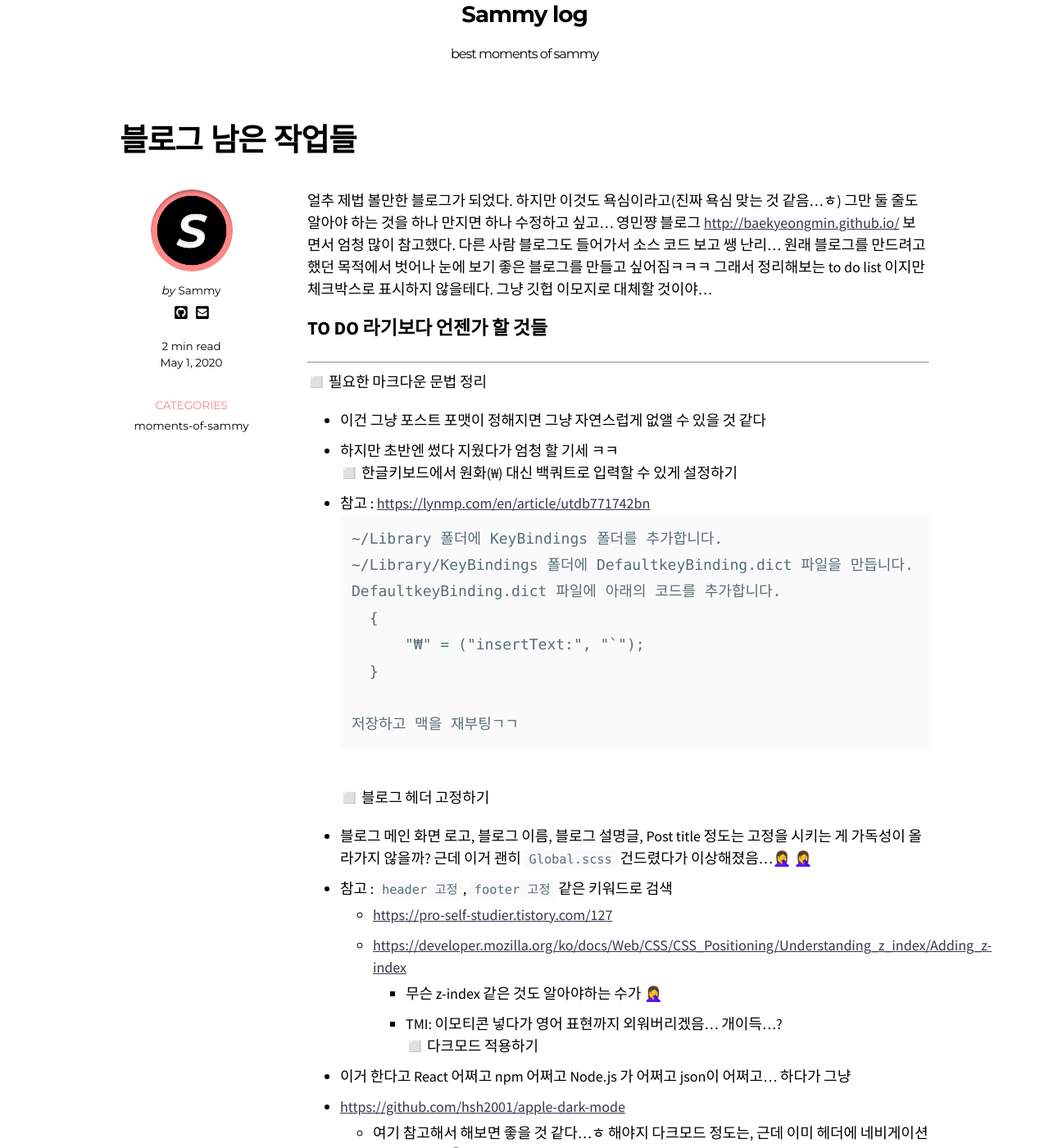
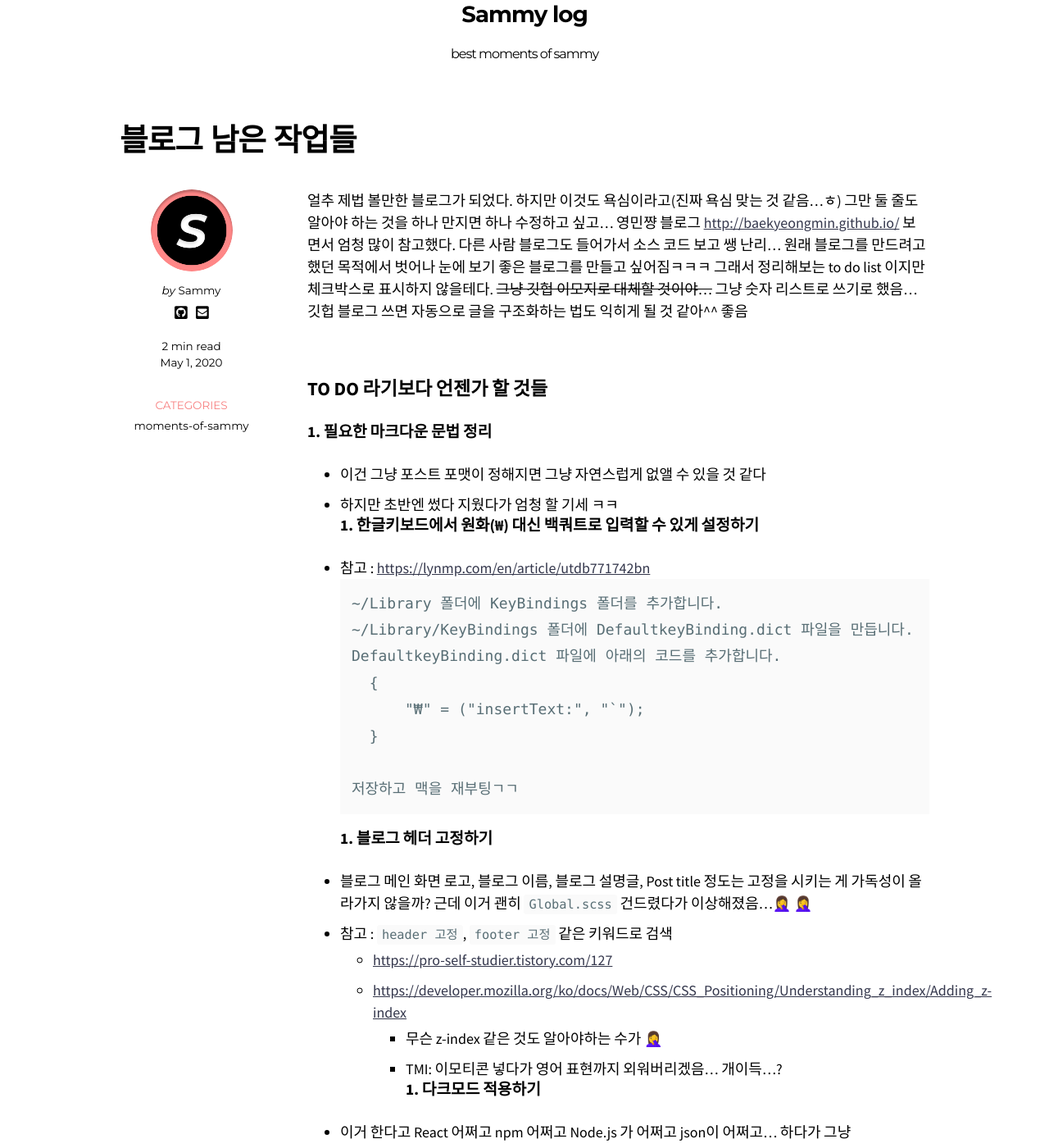
Before and after one commit to ssammykim/ssammykim.github.io, a Jekyll site: the page built from _posts/2020-05-01-to-do-list.md, in a window 1280 px wide and 1400 px high, scrolled down 259 px. Shown: the whole window at 82% size. Built offline with Jekyll 4.4.1, drawn with Linux system fonts in a browser that asks for light colours; nearby versions of some CDN libraries; emoji names are drawn with the system emoji font; some web fonts are replaced; comment, search, counter and statistics services are not loaded; some of the changed text lies outside the part shown.

Commit message:
change list

````diff
--- a/_posts/2020-05-01-to-do-list.md
+++ b/_posts/2020-05-01-to-do-list.md
@@ -10,14 +10,16 @@ comments: true
 published: true
 ---
 
-얼추 제법 볼만한 블로그가 되었다. 하지만 이것도 욕심이라고(진짜 욕심 맞는 것 같음...ㅎ) 그만 둘 줄도 알아야 하는 것을 하나 만지면 하나 수정하고 싶고... 영민쨩 블로그 <http://baekyeongmin.github.io/> 보면서 엄청 많이 참고했다. 다른 사람 블로그도 들어가서 소스 코드 보고 쌩 난리... 원래 블로그를 만드려고 했던 목적에서 벗어나 눈에 보기 좋은 블로그를 만들고 싶어짐ㅋㅋㅋ 그래서 정리해보는 to do list 이지만 체크박스로 표시하지 않을테다. 그냥 깃헙 이모지로 대체할 것이야...
+얼추 제법 볼만한 블로그가 되었다. 하지만 이것도 욕심이라고(진짜 욕심 맞는 것 같음...ㅎ) 그만 둘 줄도 알아야 하는 것을 하나 만지면 하나 수정하고 싶고... 영민쨩 블로그 <http://baekyeongmin.github.io/> 보면서 엄청 많이 참고했다. 다른 사람 블로그도 들어가서 소스 코드 보고 쌩 난리... 원래 블로그를 만드려고 했던 목적에서 벗어나 눈에 보기 좋은 블로그를 만들고 싶어짐ㅋㅋㅋ 그래서 정리해보는 to do list 이지만 체크박스로 표시하지 않을테다. ~~그냥 깃헙 이모지로 대체할 것이야...~~ 그냥 숫자 리스트로 쓰기로 했음... 깃헙 블로그 쓰면 자동으로 글을 구조화하는 법도 익히게 될 것 같아^^ 좋음
+
+<br>
 
 ### TO DO 라기보다 언젠가 할 것들
----
-:white_medium_square: 필요한 마크다운 문법 정리
+
+#### 1. 필요한 마크다운 문법 정리
 - 이건 그냥 포스트 포맷이 정해지면 그냥 자연스럽게 없앨 수 있을 것 같다
 - 하지만 초반엔 썼다 지웠다가 엄청 할 기세 ㅋㅋ
-<br>:white_medium_square: 한글키보드에서 원화(₩) 대신 백쿼트로 입력할 수 있게 설정하기
+#### 1. 한글키보드에서 원화(₩) 대신 백쿼트로 입력할 수 있게 설정하기
 - 참고 : <https://lynmp.com/en/article/utdb771742bn>
 ```
   ~/Library 폴더에 KeyBindings 폴더를 추가합니다.
@@ -29,21 +31,22 @@ published: true
 
   저장하고 맥을 재부팅ㄱㄱ
 ```
-<br>:white_medium_square: 블로그 헤더 고정하기
+#### 1. 블로그 헤더 고정하기
 - 블로그 메인 화면 로고, 블로그 이름, 블로그 설명글, Post title 정도는 고정을 시키는 게 가독성이 올라가지 않을까? 근데 이거 괜히 `Global.scss` 건드렸다가 이상해졌음...:woman_facepalming:	:woman_facepalming:
 - 참고 : `header 고정`, `footer 고정` 같은 키워드로 검색
   - <https://pro-self-studier.tistory.com/127>
   - <https://developer.mozilla.org/ko/docs/Web/CSS/CSS_Positioning/Understanding_z_index/Adding_z-index>
     - 무슨 z-index 같은 것도 알아야하는 수가 :woman_facepalming:
     - TMI: 이모티콘 넣다가 영어 표현까지 외워버리겠음... 개이득...?
-<br>:white_medium_square: 다크모드 적용하기
+#### 1. 다크모드 적용하기
 - 이거 한다고 React 어쩌고 npm 어쩌고 Node.js 가 어쩌고 json이 어쩌고... 하다가 그냥
 - <https://github.com/hsh2001/apple-dark-mode>
   - 여기 참고해서 해보면 좋을 것 같다...ㅎ 해야지 다크모드 정도는, 근데 이미 헤더에 네비게이션 바가 있어서 :woman_facepalming: 어디에 위치를 시킬지 고민됨
-<br>:white_medium_square: Post progress bar
+#### 1. Post progress bar 적용하기
 - 아니 선생님 솔직히 이런거 다 당신이가 할 거였음 그냥 브런치에 파시지?:woman_shrugging:	~~깃헙 한번 써보겠다고 ㅋㅋㅋ이러고 있...~~
 - 이건 안 할 수도 있다 우선순위 맨 끝임ㅇㅇ
 
 <br>
+
 최근 이틀 정도 html, scss, md, js 확장자 파일 원없이 봤네... 이미 만연하게 퍼져있는 템플릿이라 구조를 파악하기 쉬울 줄 알았는데 잘 모르니까ㅋㅋㅋ 푸쉬 하나하고 적용된 거 확인하고 오두방정잼...ㅎ
 암튼...저 TO DO를 하지 않고도 (아마도) 새로운 포스트는 올라올 것이다ㅎㅎ 빨리 테스트 포스트는 숨겨야 할텐데 그냥 두기 잼. Category와 Tag를 효율적으로 사용하는 블로그가 되어야 겠다는 다짐을 하면서... 이제 회사 내에서 열심히 올리던 리서치용 참고 글을은 여기에 올라오지 않을까... 그런 생각이...
````
